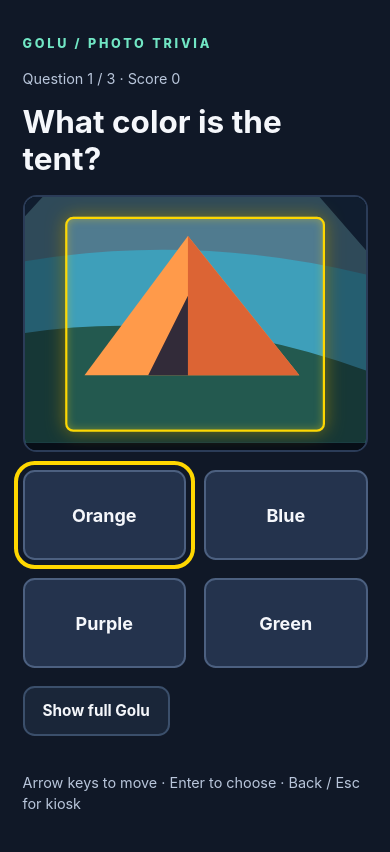
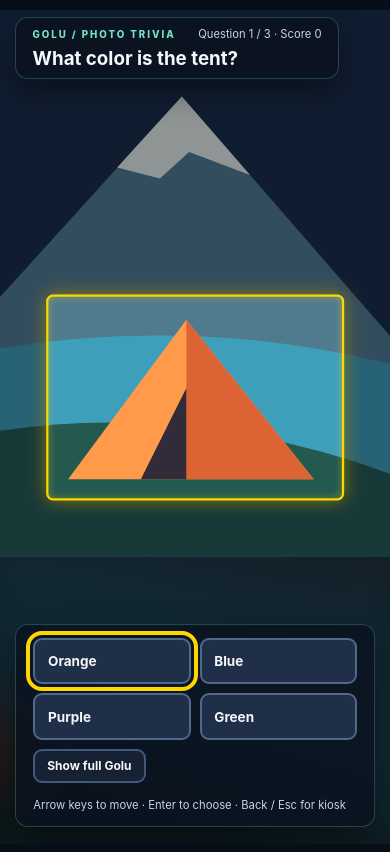
Before and after one commit to bramp/golu, a website built with Vite: page index.html in a window 390 px wide. Both pictures are taken after a click on the button "Start game". Built offline with nearby package versions, Linux system fonts and the light colour scheme; files whose address does not match are found by name.

Commit message:
Convert Golu stage to fullscreen layout with overlaid HUD panels
Lock the viewport to 100vw x 100dvh with overflow hidden so the page never
scrolls on a TV, expand the Golu display stage to cover the full screen with
an ambient blurred backdrop, and render prompts, doll spotlights, and answer
controls in translucent overlaid HUD cards.

Co-authored-by: Copilot <223556219+Copilot@users.noreply.github.com>

```diff
--- a/src/app.ts
+++ b/src/app.ts
@@ -34,14 +34,19 @@ export function regionTransform(region?: Region): string {
   const scale = regionScale(region);
   const centerX = region.x + region.width / 2;
   const centerY = region.y + region.height / 2;
-  const maxShift = (scale - 1) * 50;
+  const maxShiftX = (scale - 1) * 50;
+  const maxShiftYTop = (scale - 1) * 50;
+  const maxShiftYBottom = (scale - 1) * 50 + 28;
   const translateX = Math.max(
-    -maxShift,
-    Math.min(maxShift, (0.5 - centerX) * 100 * scale),
+    -maxShiftX,
+    Math.min(maxShiftX, (0.5 - centerX) * 100 * scale),
   );
+  // Bias the zoomed region slightly above vertical center so it sits in the
+  // open viewport window above the bottom HUD overlay.
+  const rawTranslateY = ((0.5 - centerY) * scale - 0.1) * 100;
   const translateY = Math.max(
-    -maxShift,
-    Math.min(maxShift, (0.5 - centerY) * 100 * scale),
+    -maxShiftYBottom,
+    Math.min(maxShiftYTop, rawTranslateY),
   );
   return `translate(${translateX.toFixed(2)}%, ${translateY.toFixed(2)}%) scale(${scale.toFixed(2)})`;
 }
@@ -100,6 +105,7 @@ export function mountApp(
     if (image.src !== nextSrc) {
       image.src = nextSrc;
     }
+    stage.style.setProperty("--stage-bg", `url("${nextSrc}")`);
     image.alt = altText;
     image.dataset.zoomed = isZoomed ? "true" : "false";
     canvas.dataset.zoomed = isZoomed ? "true" : "false";
@@ -132,6 +138,15 @@ export function mountApp(
     const canvas = element("div", undefined, "golu-canvas");
     const image = element("img", undefined, "golu-image");
 
+    image.addEventListener("load", () => {
+      if (image.naturalWidth > 0 && image.naturalHeight > 0) {
+        canvas.style.setProperty(
+          "--img-aspect",
+          (image.naturalWidth / image.naturalHeight).toFixed(4),
+        );
+      }
+    });
+
     image.addEventListener("error", () => {
       const message = element(
         "p",
@@ -149,10 +164,9 @@ export function mountApp(
   }
 
   function updateKioskDomInPlace(): boolean {
-    const layout = root.querySelector<HTMLElement>(".kiosk-layout");
-    const stage = layout?.querySelector<HTMLElement>(".golu-stage");
-    const card = layout?.querySelector<HTMLElement>(".kiosk-card");
-    if (!layout || !stage || !card) return false;
+    const stage = root.querySelector<HTMLElement>(".golu-stage");
+    const card = root.querySelector<HTMLElement>(".kiosk-card");
+    if (!stage || !card) return false;
 
     const spotlight = pack.questions[kioskIndex % pack.questions.length]!;
     const dollName =
@@ -267,10 +281,11 @@ export function mountApp(
         : null;
 
     root.replaceChildren();
-    root.append(element("p", "GOLU / PHOTO TRIVIA", "eyebrow"));
     if (quitting) {
       clearKioskTimer();
-      root.append(
+      const panel = element("div", undefined, "hud-panel quit-panel");
+      panel.append(
+        element("p", "GOLU / PHOTO TRIVIA", "eyebrow"),
         element("h1", "Return to Kodi"),
         element(
           "p",
@@ -279,17 +294,34 @@ export function mountApp(
         ),
         button("Back to game", returnToKiosk),
       );
+      root.append(panel);
       focusFirst(root);
       return;
     }
+
+    const hintText =
+      "Arrow keys to move · Enter to choose · Back / Esc for kiosk";
 
     if (game.phase === "KIOSK_MODE") {
       const spotlight = pack.questions[kioskIndex % pack.questions.length]!;
       const dollName =
         spotlight.name ?? spotlight.options[spotlight.correctIndex]!;
-      root.append(element("h1", manifest.title));
+      const stage = renderStage(
+        spotlight,
+        `Golu spotlight: ${dollName}`,
+        !peekFullGolu,
+        true,
+      );
+
+      const hudTop = element("header", undefined, "hud-top");
+      const titleGroup = element("div", undefined, "hud-title-group");
+      titleGroup.append(
+        element("p", "GOLU / PHOTO TRIVIA", "eyebrow"),
+        element("h1", manifest.title),
+      );
+      hudTop.append(titleGroup);
       if (demo) {
-        root.append(
+        hudTop.append(
           element(
             "p",
             "Demo pack: build your own Golu photo and doll regions with make assets.",
@@ -298,15 +330,14 @@ export function mountApp(
         );
       }
 
-      const layout = element("div", undefined, "question-layout kiosk-layout");
-      const stage = renderStage(
-        spotlight,
-        `Golu spotlight: ${dollName}`,
-        !peekFullGolu,
-        true,
+      const hudBottom = element(
+        "section",
+        undefined,
+        "hud-bottom kiosk-layout",
       );
       const card = element("div", undefined, "kiosk-card");
-      card.append(
+      const copy = element("div", undefined, "kiosk-copy");
+      copy.append(
         element(
           "p",
           `Doll Spotlight (${kioskIndex + 1} / ${pack.questions.length})`,
@@ -332,41 +363,71 @@ export function mountApp(
           }),
         );
       }
-      card.append(actions);
-      layout.append(stage, card);
-      root.append(layout);
+      card.append(copy, actions);
+      hudBottom.append(card, element("p", hintText, "hint"));
+      root.append(stage, hudTop, hudBottom);
       startKioskTimer();
     } else if (game.phase === "GAME_OVER") {
       clearKioskTimer();
       const firstQuestion = pack.questions[0]!;
-      root.append(
+      const stage = renderStage(
+        firstQuestion,
+        "Full Golu display",
+        false,
+        false,
+      );
+      const hudTop = element("header", undefined, "hud-top");
+      hudTop.append(element("p", "GOLU / PHOTO TRIVIA", "eyebrow"));
+
+      const hudBottom = element(
+        "section",
+        undefined,
+        "hud-bottom gameover-card",
+      );
+      const actions = element("div", undefined, "gameover-actions");
+      actions.append(
+        button("Play again", startGame),
+        button("Back to kiosk", returnToKiosk),
+      );
+      hudBottom.append(
         element("h1", "That's a wrap!"),
         element(
           "p",
           `${game.score} / ${game.questions.length} correct`,
           "score",
         ),
-        renderStage(firstQuestion, "Full Golu display", false, false),
-        button("Play again", startGame),
-        button("Back to kiosk", returnToKiosk),
+        actions,
+        element("p", hintText, "hint"),
       );
+      root.append(stage, hudTop, hudBottom);
     } else {
       clearKioskTimer();
       const question = game.current;
-      root.append(
+      const stage = renderStage(
+        question,
+        "Photo for this question",
+        !peekFullGolu,
+        true,
+      );
+
+      const hudTop = element("header", undefined, "hud-top");
+      const metaRow = element("div", undefined, "hud-meta-row");
+      metaRow.append(
+        element("p", "GOLU / PHOTO TRIVIA", "eyebrow"),
         element(
           "p",
           `Question ${game.index + 1} / ${game.questions.length} · Score ${game.score}`,
           "progress",
         ),
-        element("h1", question.prompt),
       );
-      const layout = element("div", undefined, "question-layout");
-      const stage = renderStage(
-        question,
-        "Photo for this question",
-        !peekFullGolu,
-        true,
+      hudTop.append(metaRow, element("h1", question.prompt));
+
+      const hudBottom = element(
+        "section",
+        undefined,
+        game.phase === "ANSWER_REVEAL"
+          ? "hud-bottom question-layout is-reveal"
+          : "hud-bottom question-layout",
       );
       const answers = element("div", undefined, "answers");
       answers.dataset.columns = "2";
@@ -387,9 +448,10 @@ export function mountApp(
         }
         answers.append(answer);
       });
-      layout.append(stage, answers);
-      root.append(layout);
+      hudBottom.append(answers);
+
       if (game.phase === "ANSWER_REVEAL") {
+        const revealCard = element("div", undefined, "reveal-card");
         const revealActions = element("div", undefined, "reveal-actions");
         revealActions.append(
           button(
@@ -405,7 +467,7 @@ export function mountApp(
         );
         const zoomBtn = zoomToggleButton(question.region);
         if (zoomBtn) revealActions.append(zoomBtn);
-        root.append(
+        revealCard.append(
           element(
             "p",
             game.selected === question.correctIndex ? "Correct!" : "Not quite!",
@@ -414,24 +476,25 @@ export function mountApp(
           element("p", question.explanation, "reveal-explanation"),
           revealActions,
         );
-      } else {
+        hudBottom.append(revealCard);
+      }
+
+      const footerRow = element("div", undefined, "hud-footer-row");
+      if (game.phase === "QUESTION_ACTIVE") {
         const zoomBtn = zoomToggleButton(question.region);
         if (zoomBtn) {
           const stageActions = element("div", undefined, "stage-actions");
           stageActions.append(zoomBtn);
-          root.append(stageActions);
+          footerRow.append(stageActions);
         }
       }
+      footerRow.append(element("p", hintText, "hint"));
+      hudBottom.append(footerRow);
+
+      root.append(stage, hudTop, hudBottom);
       const nextQuestion = game.questions[game.index + 1];
       if (nextQuestion) new Image().src = mediaUrl(nextQuestion.image);
     }
-    root.append(
-      element(
-        "p",
-        "Arrow keys to move · Enter to choose · Back / Esc for kiosk",
-        "hint",
-      ),
-    );
     if (resetFocus) {
       focusFirst(root);
     } else if (previousActive) {
--- a/src/style.css
+++ b/src/style.css
@@ -1,131 +1,111 @@
 :root {
   font-family: Inter, ui-sans-serif, system-ui, sans-serif;
   color: #f5f7fb;
-  background: #101827;
+  background: #080e18;
   font-synthesis: none;
   color-scheme: dark;
-  font-size: clamp(18px, 1.6vw, 30px);
+  font-size: clamp(15px, 1.35vw, 24px);
 }
 
 * {
   box-sizing: border-box;
 }
 
+html,
 body {
   margin: 0;
-  min-width: 320px;
+  padding: 0;
+  width: 100vw;
+  height: 100dvh;
+  max-height: 100dvh;
+  overflow: hidden;
+  background: #080e18;
 }
 
 main {
-  max-width: 1600px;
-  min-height: 100dvh;
-  margin: auto;
-  padding: clamp(1.25rem, 5vw, 4rem);
+  position: relative;
+  width: 100vw;
+  height: 100dvh;
+  max-height: 100dvh;
+  overflow: hidden;
+  display: flex;
+  flex-direction: column;
+  justify-content: space-between;
+  padding: clamp(0.75rem, 2vh, 1.4rem) clamp(1rem, 2.5vw, 2.25rem);
+  pointer-events: none;
+}
+
+main > * {
+  pointer-events: auto;
 }
 
 h1 {
-  font-size: clamp(1.75rem, 3vw, 3rem);
+  font-size: clamp(1.25rem, 2.2vw, 2rem);
   line-height: 1.15;
-  margin: 0.5rem 0 1rem;
+  margin: 0.15rem 0 0;
 }
 
 p {
-  line-height: 1.5;
+  line-height: 1.4;
+  margin: 0;
 }
 
 .eyebrow {
   color: #71e6c4;
-  font-size: 0.7rem;
+  font-size: 0.65rem;
   font-weight: 800;
-  letter-spacing: 0.22em;
+  letter-spacing: 0.2em;
 }
 
 .hint,
 .progress {
-  color: #b9c6db;
-  font-size: 0.8rem;
-}
-
-.hint {
-  margin-top: 2rem;
+  color: #c6d4ea;
+  font-size: 0.75rem;
 }
 
 .notice {
-  border-left: 4px solid #71e6c4;
-  padding-left: 1rem;
-}
-
-.menu {
-  display: grid;
-  gap: 1rem;
-  max-width: 32rem;
-  margin-top: 2rem;
-}
-
-button {
-  font: inherit;
-  font-weight: 650;
-  background: #24334d;
-  color: inherit;
-  border: 2px solid #4c6080;
-  border-radius: 0.65rem;
-  min-height: 3.5rem;
-  padding: 0.8rem 1.2rem;
-  cursor: pointer;
-}
-
-button + button {
-  margin-left: 0.5rem;
-}
-
-.menu button,
-.answers button {
-  margin: 0;
-}
-
-button:hover:not(:disabled) {
-  background: #324866;
-}
-
-button:focus-visible {
-  outline: 4px solid #ffd700;
-  outline-offset: 5px;
-}
-
-button:disabled {
-  cursor: default;
-}
-
-.question-layout {
-  display: grid;
-  grid-template-columns: 1.15fr 1fr;
-  align-items: center;
-  gap: 2rem;
+  border-left: 3px solid #71e6c4;
+  padding-left: 0.75rem;
+  font-size: 0.8rem;
+  color: #dbe5f5;
 }
 
 .golu-stage {
-  position: relative;
+  position: absolute;
+  inset: 0;
+  z-index: 0;
   overflow: hidden;
   background: #080e18;
-  border-radius: 0.75rem;
-  border: 2px solid #2b3c58;
-  max-width: min(100%, 72vh);
-  margin: 0 auto;
+  display: flex;
+  align-items: center;
+  justify-content: center;
+  pointer-events: none;
+}
+
+.golu-stage::before {
+  content: "";
+  position: absolute;
+  inset: -6%;
+  background-image: var(--stage-bg);
+  background-size: cover;
+  background-position: center;
+  filter: blur(28px) brightness(0.38);
+  transform: scale(1.06);
 }
 
 .golu-canvas {
   position: relative;
-  width: 100%;
+  z-index: 1;
+  width: min(100vw, calc(100dvh * var(--img-aspect, 1.3333)));
+  max-height: 100dvh;
   transform-origin: center center;
   transition: transform 0.65s cubic-bezier(0.22, 1, 0.36, 1);
 }
 
-.golu-image,
-.question-layout img {
+.golu-image {
   display: block;
   width: 100%;
   height: auto;
-  background: #080e18;
 }
 
 .golu-spotlight {
@@ -133,8 +113,8 @@ button:disabled {
   border: calc(3px / var(--stage-scale, 1)) solid #ffd700;
   border-radius: calc(0.45rem / var(--stage-scale, 1));
   box-shadow:
-    0 0 0 9999px rgba(8, 14, 24, 0.45),
-    0 0 calc(18px / var(--stage-scale, 1)) rgba(255, 215, 0, 0.8),
+    0 0 0 9999px rgba(8, 14, 24, 0.42),
+    0 0 calc(18px / var(--stage-scale, 1)) rgba(255, 215, 0, 0.85),
     inset 0 0 calc(8px / var(--stage-scale, 1)) rgba(255, 215, 0, 0.35);
   pointer-events: none;
   transition:
@@ -144,70 +124,215 @@ button:disabled {
     height 0.65s cubic-bezier(0.22, 1, 0.36, 1);
 }
 
-.stage-actions,
-.reveal-actions {
-  margin-top: 1rem;
-  display: flex;
-  flex-wrap: wrap;
-  gap: 0.75rem;
+.hud-top,
+.hud-bottom,
+.hud-panel {
+  position: relative;
+  z-index: 2;
+  background: rgba(11, 18, 31, 0.8);
+  backdrop-filter: blur(14px);
+  border: 1.5px solid rgba(113, 230, 196, 0.24);
+  border-radius: 0.85rem;
+  box-shadow: 0 12px 32px rgba(0, 0, 0, 0.45);
 }
 
-.secondary-btn {
-  background: #1a2639;
-  border-color: #3b4f6b;
-  font-size: 0.85rem;
-  min-height: 2.75rem;
-  padding: 0.55rem 1rem;
+.hud-top {
+  align-self: flex-start;
+  max-width: min(100%, 56rem);
+  padding: 0.6rem 1.1rem;
+  display: flex;
+  flex-direction: column;
+  gap: 0.2rem;
 }
 
-.kiosk-card h2 {
-  font-size: clamp(1.35rem, 2.2vw, 2.2rem);
-  margin: 0.25rem 0 0.75rem;
+.hud-meta-row {
+  display: flex;
+  align-items: center;
+  justify-content: space-between;
+  gap: 1.5rem;
 }
 
-.kiosk-explanation {
+.hud-bottom {
+  width: 100%;
+  max-width: 78rem;
+  margin: 0 auto;
+  padding: 0.85rem 1.15rem;
+  display: flex;
+  flex-direction: column;
+  gap: 0.6rem;
+}
+
+.kiosk-card {
+  display: grid;
+  grid-template-columns: 1fr auto;
+  align-items: center;
+  gap: 1.25rem;
+}
+
+.kiosk-copy h2 {
+  font-size: clamp(1.15rem, 1.8vw, 1.65rem);
+  margin: 0.15rem 0 0.35rem;
+}
+
+.kiosk-explanation,
+.reveal-explanation {
   color: #dbe5f5;
-  margin-bottom: 1.5rem;
+  font-size: 0.88rem;
+  display: -webkit-box;
+  -webkit-line-clamp: 5;
+  -webkit-box-orient: vertical;
+  overflow: hidden;
+}
+
+.menu {
+  display: grid;
+  grid-template-columns: repeat(2, minmax(8.5rem, 1fr));
+  gap: 0.55rem;
+  margin: 0;
+}
+
+.menu button:first-child {
+  grid-column: 1 / -1;
+  background: #175c47;
+  border-color: #71e6c4;
+}
+
+button {
+  font: inherit;
+  font-size: 0.9rem;
+  font-weight: 650;
+  background: rgba(34, 50, 77, 0.92);
+  color: inherit;
+  border: 2px solid #52688a;
+  border-radius: 0.6rem;
+  min-height: 2.75rem;
+  padding: 0.5rem 0.95rem;
+  cursor: pointer;
+}
+
+button:hover:not(:disabled) {
+  background: #324866;
+}
+
+button:focus-visible {
+  outline: 4px solid #ffd700;
+  outline-offset: 3px;
+}
+
+button:disabled {
+  cursor: default;
+}
+
+.question-layout.is-reveal {
+  display: grid;
+  grid-template-columns: 1.15fr 1fr;
+  align-items: center;
+  gap: 1rem;
+}
+
+.question-layout.is-reveal .hud-footer-row {
+  grid-column: 1 / -1;
 }
 
 .answers {
   display: grid;
   grid-template-columns: repeat(2, minmax(0, 1fr));
-  gap: 1rem;
+  gap: 0.6rem;
 }
 
 .answers button {
   overflow-wrap: anywhere;
-  min-height: 5rem;
+  min-height: 3.1rem;
+  padding: 0.5rem 0.85rem;
+  text-align: left;
+}
+
+.reveal-card {
+  display: flex;
+  flex-direction: column;
+  gap: 0.45rem;
+  padding-left: 0.5rem;
+  border-left: 2px solid rgba(113, 230, 196, 0.25);
+}
+
+.hud-footer-row {
+  display: flex;
+  align-items: center;
+  justify-content: space-between;
+  gap: 1rem;
+  flex-wrap: wrap;
+}
+
+.stage-actions,
+.reveal-actions,
+.gameover-actions {
+  display: flex;
+  flex-wrap: wrap;
+  gap: 0.6rem;
+}
+
+.secondary-btn {
+  background: rgba(24, 36, 56, 0.9);
+  border-color: #41587a;
+  font-size: 0.8rem;
+  min-height: 2.25rem;
+  padding: 0.35rem 0.8rem;
 }
 
 .correct {
-  background: #135840;
+  background: rgba(19, 88, 64, 0.95);
   border-color: #71e6c4;
 }
 
 .incorrect,
 .error {
-  background: #6e2335;
+  background: rgba(110, 35, 53, 0.95);
   border-color: #ff99ad;
 }
 
+.error {
+  position: relative;
+  z-index: 2;
+  padding: 0.85rem 1.1rem;
+  border-radius: 0.65rem;
+  border: 2px solid #ff99ad;
+}
+
+.gameover-card {
+  max-width: 34rem;
+  align-items: center;
+  text-align: center;
+}
+
 .score {
-  font-size: 2rem;
+  font-size: 1.65rem;
+  font-weight: 800;
   color: #71e6c4;
 }
 
 .result {
   font-weight: 800;
+  color: #ffd700;
+}
+
+.quit-panel {
+  max-width: 36rem;
+  margin: auto;
+  padding: 1.5rem;
+  display: flex;
+  flex-direction: column;
+  gap: 0.85rem;
 }
 
 @media (max-width: 760px) {
-  .question-layout {
+  .kiosk-card,
+  .question-layout.is-reveal {
     grid-template-columns: 1fr;
-    gap: 1rem;
+    gap: 0.65rem;
   }
 
-  .question-layout img {
-    height: 30vh;
+  .reveal-card {
+    padding-left: 0;
+    border-left: none;
   }
 }
```
Also changed, not shown: TODO.md (+4 -2 lines).
